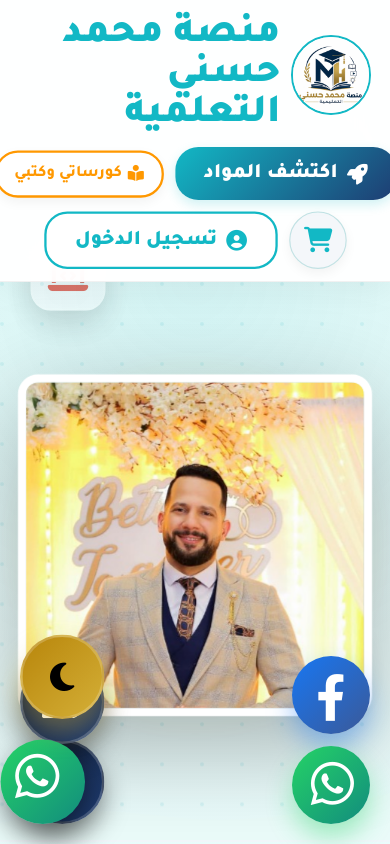
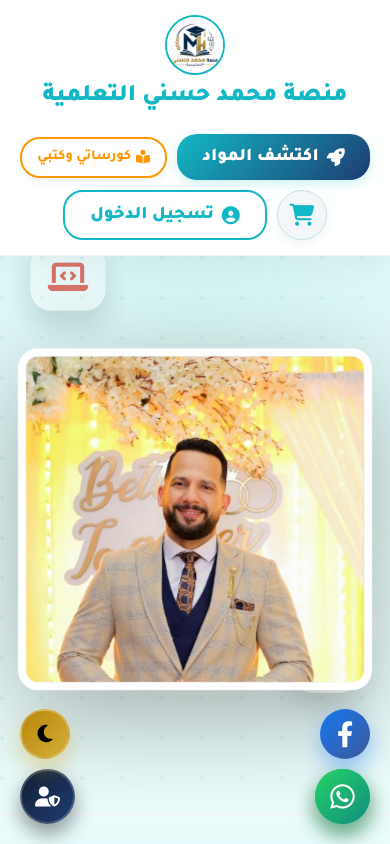
Before and after one commit to zyadzmbr-byte/mohamed-hosny, a plain HTML site: page index.html in a window 390 px wide. Shown: the top 844 px of the page. Drawn offline with Linux system fonts and the light colour scheme.

Commit message:
Add files via upload

```diff
--- a/index.html
+++ b/index.html
@@ -259,10 +259,7 @@
         }
     </style>
 
-    <button id="floating-admin-btn-static" title="لوحة الإدارة" onclick="promptAdmin()"
-        style="position:fixed; bottom:20px; left:20px; z-index:99999; background:linear-gradient(135deg, #121e33, #1e3c72); color:#fff; border:none; width:65px; height:65px; border-radius:50%; font-family:'Tajawal'; font-weight:800; box-shadow:0 10px 20px rgba(0,0,0,0.4); cursor:pointer; font-size:25px; transition:0.3s; display:flex; align-items:center; justify-content:center; border:2px solid rgba(255,255,255,0.2);">
-        <i class="fas fa-user-shield"></i>
-    </button>
+
     <script>
         function promptAdmin(e) {
             if (e) e.preventDefault();
@@ -349,11 +346,11 @@
     </header>
 
     <button id="floating-admin-btn-static" title="لوحة الإدارة" onclick="promptAdmin()"
-        style="position:fixed; bottom:100px; left:20px; z-index:99999; background:linear-gradient(135deg, #121e33, #1e3c72); color:#fff; border:none; width:65px; height:65px; border-radius:50%; font-family:'Tajawal'; font-weight:800; box-shadow:0 10px 20px rgba(0,0,0,0.4); cursor:pointer; font-size:25px; transition:0.3s; display:flex; align-items:center; justify-content:center; border:2px solid rgba(255,255,255,0.2);">
+        style="position:fixed; bottom:20px; left:20px; z-index:99999; background:linear-gradient(135deg, #121e33, #1e3c72); color:#fff; border:none; width:65px; height:65px; border-radius:50%; font-family:'Tajawal'; font-weight:800; box-shadow:0 10px 20px rgba(0,0,0,0.4); cursor:pointer; font-size:25px; transition:0.3s; display:flex; align-items:center; justify-content:center; border:2px solid rgba(255,255,255,0.2);">
         <i class="fas fa-user-shield"></i>
     </button>
-    <a href="https://wa.me/201234567890" target="_blank" title="تواصل مع السكرتارية والدعم الفني"
-        style="position:fixed; bottom:20px; left:20px; z-index:99999; background:linear-gradient(135deg, #25D366, #128C7E); color:#fff; width:65px; height:65px; border-radius:50%; box-shadow:0 10px 20px rgba(0,0,0,0.4); display:flex; align-items:center; justify-content:center; font-size:30px; transition:0.3s; text-decoration:none;">
+    <a href="https://wa.me/201234567890" target="_blank" title="تواصل الدعم"
+        style="position:fixed; bottom:20px; right:20px; z-index:99999; background:linear-gradient(135deg, #25D366, #128C7E); color:#fff; width:65px; height:65px; border-radius:50%; box-shadow:0 10px 20px rgba(0,0,0,0.4); display:flex; align-items:center; justify-content:center; font-size:30px; transition:0.3s; text-decoration:none;">
         <i class="fab fa-whatsapp"></i>
     </a>
 
--- a/style.css
+++ b/style.css
@@ -1529,132 +1529,144 @@ section {
 
 @media (max-width: 900px) {
 
-    /* تصغير المحتوى الذي يعيق الزوم مثل الجمل الكبيره */
+    /* Safe Typography scaling for mobile */
     h1 {
-        font-size: 55px !important;
-        line-height: 1.2 !important;
+        font-size: 40px !important;
+        line-height: 1.3 !important;
     }
 
     h1[style*="font-size:280px"],
     h1[style*="font-size: 280px"] {
-        font-size: 150px !important;
+        font-size: 100px !important;
     }
 
     h1 span[style*="font-size:160px"] {
-        font-size: 80px !important;
+        font-size: 60px !important;
     }
 
     h2,
     .section-split.large-split h2,
     h2[style*="font-size:55px"] {
-        font-size: 38px !important;
+        font-size: 30px !important;
+        line-height: 1.4 !important;
     }
 
     p,
     p[style*="font-size:26px"],
     p[style*="font-size:30px"],
     p[style*="font-size:32px"] {
-        font-size: 22px !important;
+        font-size: 18px !important;
         line-height: 1.6 !important;
     }
 
-    /* الازرار التي في الاعلى (اصغر ومتناسقة) */
+    /* Fixed Navigation actions for mobile */
     .nav-actions {
-        transform: scale(1.15) !important;
-        /* تم النكبير قليلا ثانية بناء على طلب المستخدم */
-        transform-origin: center center !important;
+        flex-wrap: wrap !important;
         justify-content: center !important;
-        flex-wrap: wrap !important;
         gap: 10px !important;
-        margin: 5px auto !important;
+        width: 100%;
+        margin-top: 10px;
+    }
+
+    .btn-discover,
+    .btn-login,
+    .cart-icon {
+        font-size: 14px !important;
+        padding: 10px 15px !important;
+    }
+
+    .logo {
+        flex-direction: column !important;
+        text-align: center !important;
+        margin: 0 auto !important;
     }
 
     .logo img {
-        width: 80px !important;
-        height: 80px !important;
+        width: 60px !important;
+        height: 60px !important;
     }
 
     .logo-text .ar {
-        font-size: 40px !important;
-    }
-
-    /* ازرار الادارة و الالوان و الواتساب */
+        font-size: 24px !important;
+    }
+
+    /* Reset Floating Buttons */
     #floating-admin-btn,
     button[id*="admin-btn"],
     a[title*="الإدارة"],
-    [id*="floating-admin"],
-    button[title*="الإدارة"] {
-        transform: scale(1.3) !important;
-        transform-origin: bottom left !important;
+    [id*="floating-admin"] {
+        transform: none !important;
+        bottom: 20px !important;
+        left: 20px !important;
+        width: 55px !important;
+        height: 55px !important;
+        font-size: 20px !important;
     }
 
     #theme-toggle-btn,
-    #color-toggle,
-    .color-toggle,
-    [onclick*="toggle"],
-    [id*="color"] {
-        transform: scale(1.3) !important;
-        transform-origin: bottom left !important;
-        /* لكي يكون على نفس الخط الطولي مع الإدارة */
-        bottom: 125px !important;
-        /* ارفع الزر قليلاً */
-    }
-
-    #fb-floating-btn,
+    button[title*="تغيير المظهر"] {
+        transform: none !important;
+        bottom: 85px !important;
+        left: 20px !important;
+        width: 50px !important;
+        height: 50px !important;
+        font-size: 20px !important;
+        border-radius: 50% !important;
+    }
+
     #whatsapp-floating-btn,
-    a[href*="wa.me"],
-    .whatsapp,
-    [class*="whatsapp"],
-    img[src*="whatsapp"] {
-        transform: scale(1.3) !important;
-        transform-origin: bottom right !important;
-        display: flex !important;
-        align-items: center !important;
-        justify-content: center !important;
-        text-decoration: none !important;
-        padding: 0 !important;
+    a[href*="wa.me"] {
+        transform: none !important;
+        bottom: 20px !important;
+        right: 20px !important;
+        width: 55px !important;
+        height: 55px !important;
+        font-size: 28px !important;
         border-radius: 50% !important;
     }
 
-    #whatsapp-floating-btn i {
-        display: inline-block !important;
-        margin: 0 !important;
-        padding: 0 !important;
-        line-height: normal !important;
-        text-align: center !important;
-        font-size: 38px !important;
-        transform: translate(1px, -1px) !important;
-        /* لتوسيط رمز الواتساب الأبيض بصرياً بتجاهل ذيله */
-    }
-
     #fb-floating-btn {
-        bottom: 110px !important;
-    }
-
-    #fb-floating-btn i {
-        display: inline-block !important;
-        margin: 0 !important;
-        padding: 0 !important;
-        line-height: normal !important;
-        text-align: center !important;
-        font-size: 36px !important;
-        transform: translate(0px, 1px) !important;
-    }
-
-    /* زوم الصفحات الداخلية (الإدارة، تسجيل الدخول، والمحتوى الداخلي) */
-    .login-wrapper {
-        zoom: 1.35 !important;
-    }
-
+        transform: none !important;
+        bottom: 85px !important;
+        right: 20px !important;
+        width: 50px !important;
+        height: 50px !important;
+        font-size: 26px !important;
+        border-radius: 50% !important;
+    }
+
+    /* General containers Reset */
+    .login-wrapper,
     .admin-nav,
     .admin-section,
-    body.dashboard-body .container {
-        zoom: 1.25 !important;
-    }
-
+    body.dashboard-body .container,
     .content-area,
     #grades-view,
     #stages-view {
-        zoom: 1.15 !important;
-    }
-}
+        zoom: unset !important;
+        padding: 15px !important;
+    }
+
+    .ultra-btn {
+        font-size: 16px !important;
+        padding: 12px 25px !important;
+    }
+
+    .explore-layout {
+        flex-direction: column;
+    }
+
+    .filters-sidebar {
+        width: 100% !important;
+        position: static !important;
+        margin-bottom: 20px;
+    }
+
+    .grid-courses {
+        grid-template-columns: 1fr;
+    }
+
+    .stat-circle {
+        transform: scale(0.8) !important;
+    }
+}
```
